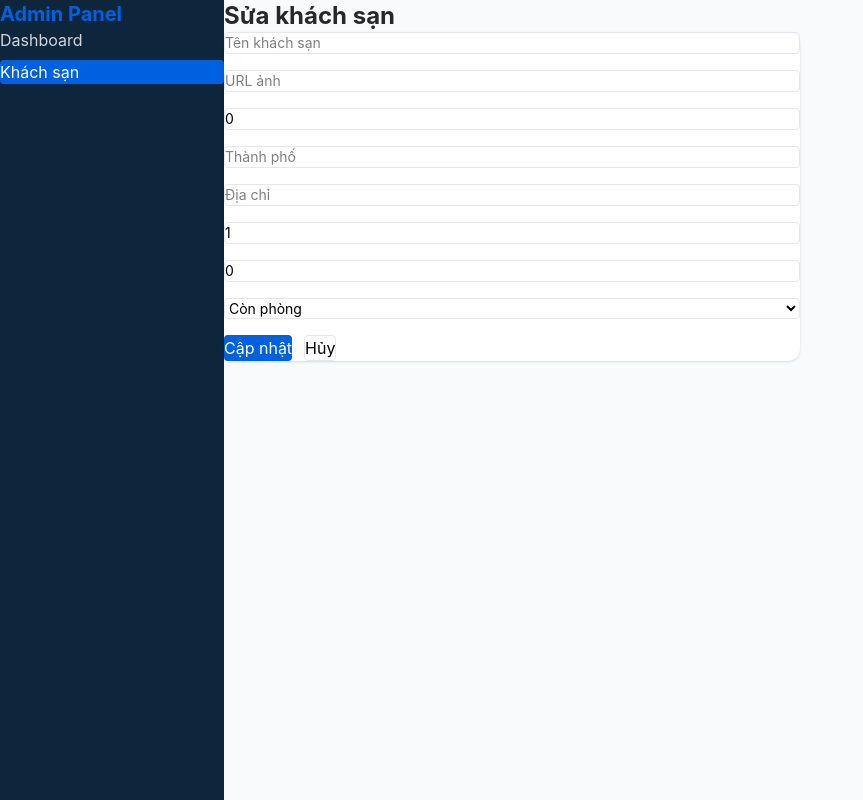
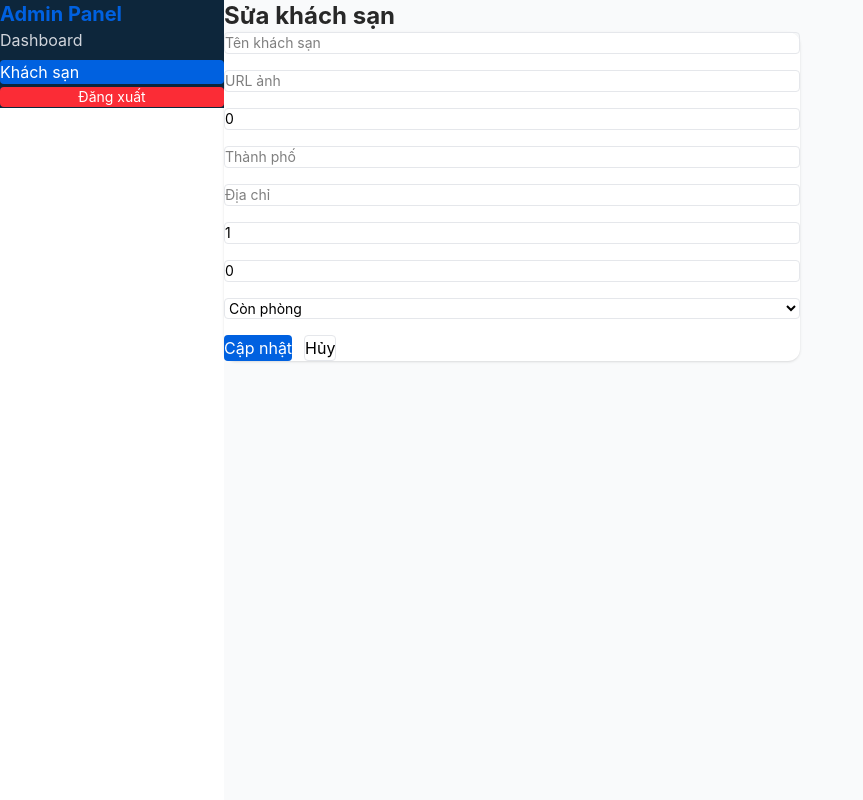
Before and after one commit to canhtrong26-dev/Hotel, a React (Vite) app: page /admin/hotels/1/edit in a window 1280 px wide. Shown: the whole page, without its empty margins (0-863 px from the left). Built offline with nearby package versions, Linux system fonts and the light colour scheme; sample sign-in values are in the browser's storage.

Commit message:
SubTask 39-40: Logout + UIContext sidebar

```diff
--- /dev/null
+++ b/src/contexts/UIContext.tsx
@@ -0,0 +1,28 @@
+import { createContext, useContext, useState } from 'react'
+
+type UIContextType = {
+  isSidebarOpen: boolean
+  toggleSidebar: () => void
+}
+
+const UIContext = createContext<UIContextType | null>(null)
+
+export function UIProvider({ children }: { children: React.ReactNode }) {
+  const [isSidebarOpen, setIsSidebarOpen] = useState(false)
+
+  const toggleSidebar = () => {
+    setIsSidebarOpen(prev => !prev)
+  }
+
+  return (
+    <UIContext.Provider value={{ isSidebarOpen, toggleSidebar }}>
+      {children}
+    </UIContext.Provider>
+  )
+}
+
+export function useUI() {
+  const context = useContext(UIContext)
+  if (!context) throw new Error('useUI phải dùng trong UIProvider')
+  return context
+}
--- a/src/layouts/AdminLayout.tsx
+++ b/src/layouts/AdminLayout.tsx
@@ -1,37 +1,79 @@
-import { Outlet, NavLink } from 'react-router-dom'
+import { Outlet, NavLink, useNavigate } from 'react-router-dom'
+import { useAuth } from '../contexts/AuthContext'
+import { useUI } from '../contexts/UIContext'
 
 function AdminLayout() {
+  const { logout } = useAuth()
+  const { isSidebarOpen, toggleSidebar } = useUI()
+  const navigate = useNavigate()
+
+  const handleLogout = () => {
+    logout()
+    navigate('/login')
+  }
+
   return (
     <div className="min-h-screen flex">
 
+      {/* Nút hamburger — chỉ hiện trên mobile */}
+      <button
+        onClick={toggleSidebar}
+        className="fixed top-4 left-4 z-50 bg-dark text-white p-2 rounded lg:hidden"
+      >
+        {isSidebarOpen ? '✕' : '☰'}
+      </button>
+
       {/* Sidebar */}
-      <aside className="w-56 bg-dark text-white flex flex-col">
+      <aside className={`
+        fixed lg:static top-0 left-0 h-full w-56 bg-dark text-white
+        flex flex-col justify-between z-40
+        transition-transform duration-300
+        ${isSidebarOpen ? 'translate-x-0' : '-translate-x-full'}
+        lg:translate-x-0
+      `}>
+        <div>
           <div className="p-6 text-xl font-bold text-primary">
             Admin Panel
           </div>
           <nav className="flex flex-col gap-2 px-4">
-          <NavLink
-            to="/admin"
-            end
+            <NavLink to="/admin" end
               className={({ isActive }) =>
-              isActive ? 'bg-primary text-white px-4 py-2 rounded' : 'text-gray-300 hover:text-white px-4 py-2 rounded'
+                isActive
+                  ? 'bg-primary text-white px-4 py-2 rounded'
+                  : 'text-gray-300 hover:text-white px-4 py-2 rounded'
               }
             >
               Dashboard
             </NavLink>
-          <NavLink
-            to="/admin/hotels"
+            <NavLink to="/admin/hotels"
               className={({ isActive }) =>
-              isActive  ? 'bg-primary text-white px-4 py-2 rounded'   : 'text-gray-300 hover:text-white px-4 py-2 rounded'
+                isActive
+                  ? 'bg-primary text-white px-4 py-2 rounded'
+                  : 'text-gray-300 hover:text-white px-4 py-2 rounded'
               }
             >
               Khách sạn
             </NavLink>
           </nav>
+        </div>
+        <div className="p-4">
+          <button onClick={handleLogout}
+            className="w-full bg-red-500 text-white py-2 rounded hover:opacity-90 text-sm">
+            Đăng xuất
+          </button>
+        </div>
       </aside>
 
+      {/* Overlay khi sidebar mở trên mobile */}
+      {isSidebarOpen && (
+        <div
+          onClick={toggleSidebar}
+          className="fixed inset-0 bg-black opacity-50 z-30 lg:hidden"
+        />
+      )}
+
       {/* Nội dung */}
-      <main className="flex-1 bg-gray-50 p-8">
+      <main className="flex-1 bg-gray-50 p-8 lg:ml-0">
         <Outlet />
       </main>
 
--- a/src/main.tsx
+++ b/src/main.tsx
@@ -4,6 +4,7 @@ import { BrowserRouter } from 'react-router-dom'
 import { Provider } from 'react-redux'
 import { store } from './store'
 import { AuthProvider } from './contexts/AuthContext'
+import { UIProvider } from './contexts/UIContext'
 import './index.css'
 import App from './App'
 
@@ -11,9 +12,11 @@ createRoot(document.getElementById('root')!).render(
   <StrictMode>
     <Provider store={store}>
       <AuthProvider>
-        <BrowserRouter>
-          <App />
-        </BrowserRouter>
+        <UIProvider>
+          <BrowserRouter>
+            <App />
+          </BrowserRouter>
+        </UIProvider>
       </AuthProvider>
     </Provider>
   </StrictMode>
```
Lines whose indentation alone changed are shown as unchanged.
